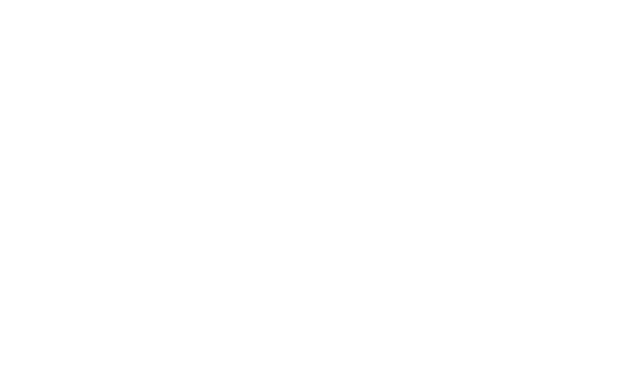
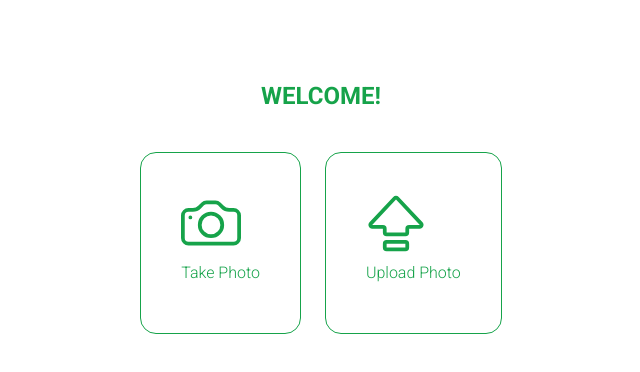
Before and after one commit to wemmy6673/zonecam, a React (Vite) app: page /Home in a window 1280 px wide. Before the commit this address had no page. Shown: the top 372 px of the page, without its empty margins (319-959 px from the left). Built offline with nearby package versions, Linux system fonts and the light colour scheme; no server answers.

Commit message:
Camera testing

```diff
--- a/package.json
+++ b/package.json
@@ -12,6 +12,7 @@
   "dependencies": {
     "react": "^18.2.0",
     "react-dom": "^18.2.0",
+    "react-icons": "^5.0.1",
     "react-router-dom": "^6.23.1"
   },
   "devDependencies": {
--- a/src/App.jsx
+++ b/src/App.jsx
@@ -1,6 +1,7 @@
 import { BrowserRouter, Routes, Route } from 'react-router-dom';
 import './App.css'
 import LandingPage from './components/LandingPage';
+import Home from './components/Home';
 
 function App() {
 
@@ -10,6 +11,7 @@
 
           <Routes>
               <Route path='/' element={<LandingPage/>}  />
+              <Route path='/Home' element={<Home />} />
           </Routes>
 
 
--- /dev/null
+++ b/src/components/Home.jsx
@@ -0,0 +1,69 @@
+import { BsCamera } from "react-icons/bs";
+import { BsCapslock } from "react-icons/bs";
+import { useRef } from 'react';
+
+const Home = () => {
+
+    const videoRef = useRef(null);
+    // const canvasRef = useRef(null);
+
+
+
+    const startCamera = async () => {
+        try {
+          const stream = await navigator.mediaDevices.getUserMedia({ video: true });
+          videoRef.current.srcObject = stream;
+          videoRef.current.play();
+        } catch (error) {
+          console.error('Error accessing camera:', error);
+        }
+      };
+
+    //   const stopCamera = () => {
+    //     const stream = videoRef.current.srcObject;
+    //     const tracks = stream.getTracks();
+
+    //     tracks.forEach((track) => {
+    //       track.stop();
+    //     });
+
+    //     videoRef.current.srcObject = null;
+    //   };
+
+
+    return(
+        <div className=' mx-auto py-10 md:py-20'>
+            <div className='flex flex-col space-y-10 w-[100%] items-center'>
+            <h1 className='text-green-600 text-2xl font-bold'>WELCOME!</h1>
+
+            <div className='flex flex-col space-y-8 md:space-y-0 md:flex-row md:space-x-6 cursor-pointer'>
+                <div className='border border-green-600 text-green-600  p-10 rounded-2xl items-center' onClick={startCamera()}>
+
+
+                <BsCamera className='text-6xl' />
+
+                <p className='py-2'>Take Photo</p>
+
+
+                </div>
+
+                <div className='border border-green-600 text-green-600  p-10 rounded-2xl items-center'>
+
+
+                <BsCapslock className='text-6xl' />
+
+                <p className='py-2'>Upload Photo</p>
+
+                </div>
+
+
+
+            </div>
+            </div>
+        </div>
+    )
+
+
+}
+
+export default Home;
--- a/src/components/LandingPage.jsx
+++ b/src/components/LandingPage.jsx
@@ -1,4 +1,4 @@
-
+import { Link } from 'react-router-dom';
 import Logo from '../images/logo.png';
 
 const LandingPage = () => {
@@ -8,12 +8,12 @@
         <div className="mx-auto justify-center">
             <div className='flex flex-col px-16 md:px-0 space-y-2 items-center w-[100%] pt-16'>
                 <img src={Logo} width="300" height="300" className=""/>
-                <div className='flex flex-col space-y-8 md:space-y-4'>
+                <div className='flex flex-col space-y-4 md:space-y-4'>
                     <p className='max-w-sm text-justify text-green-600 text-sm'>
                         Discover your roots.....
 
                      </p>
-                    <button className='bg-green-600 hover:border hover:border-green-600 hover:bg-white hover:text-green-600 text-white rounded-3xl py-3 px-6'>Get started</button>
+                   <Link to='./Home'> <button className='bg-green-600 hover:border hover:border-green-600 hover:bg-white hover:text-green-600 text-white rounded-3xl py-3 px-6'>Get started</button> </Link>
                 </div>
             </div>
 
```
Also changed, not shown: src/components/Context.jsx (added), 1 other file (tests, documents, lock files or other folders).
